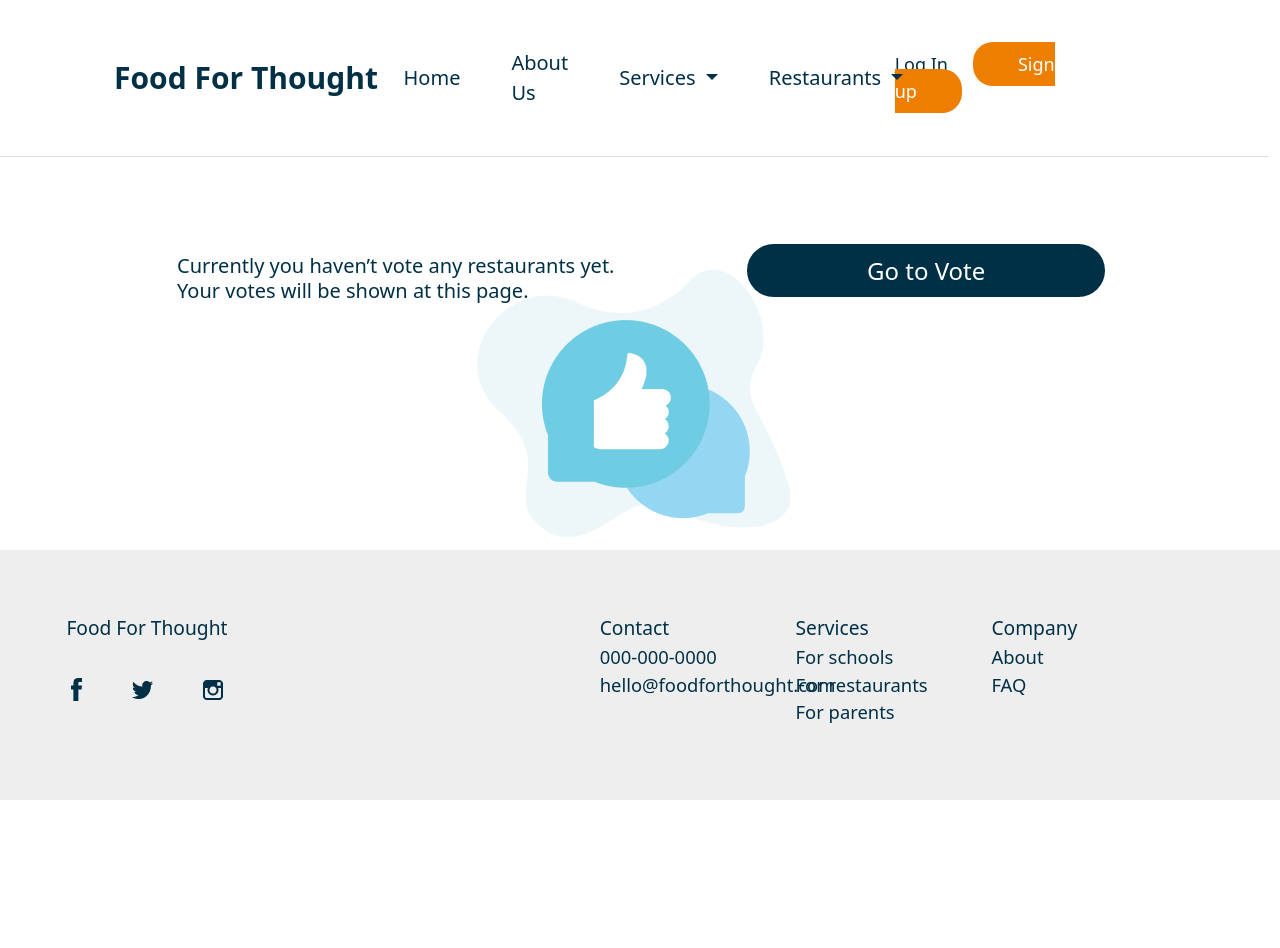
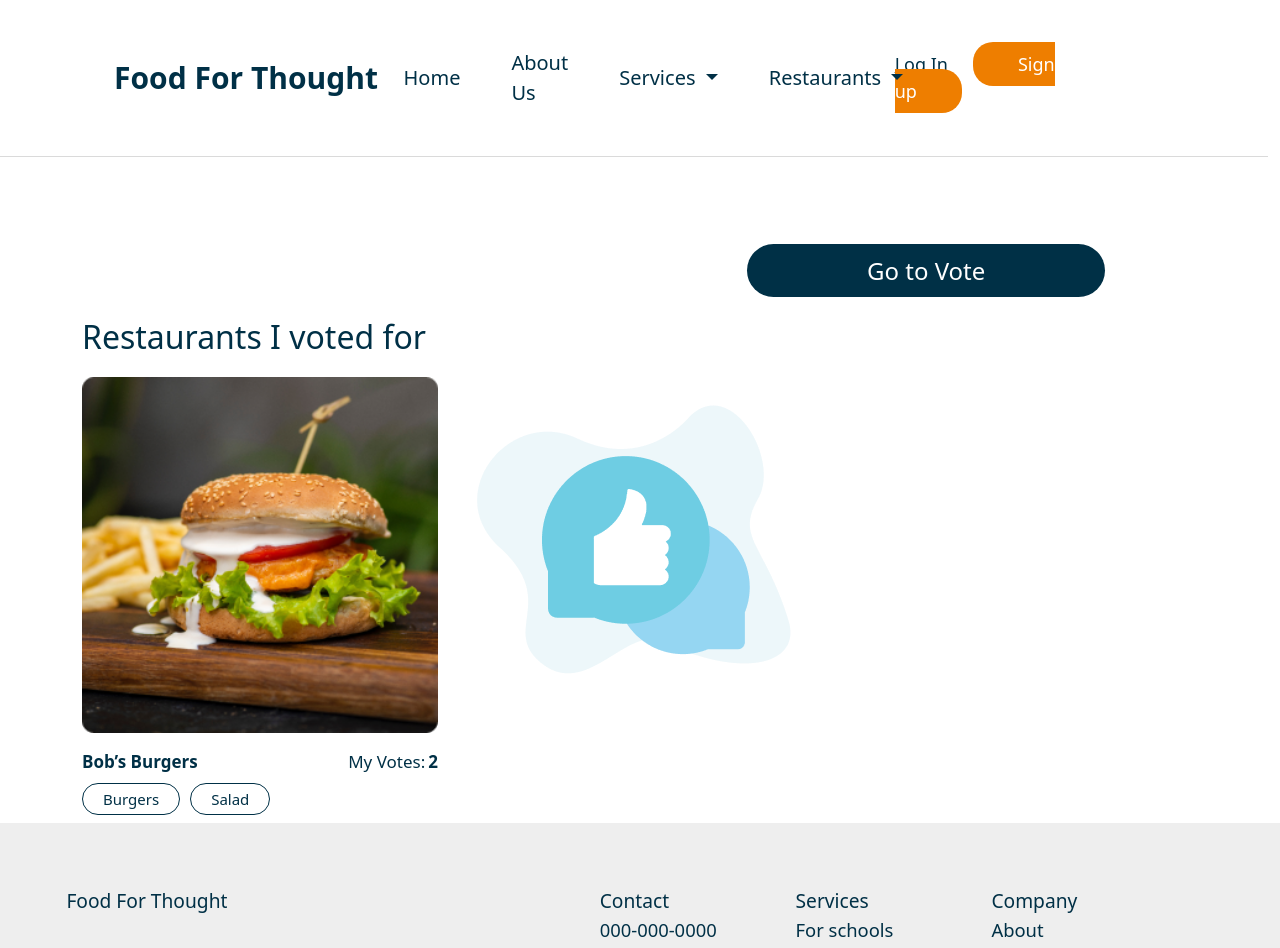
Before and after one commit to ivanLFN/thought-food-vue, a Vue app: page /account/user-votes in a window 1280 px wide. Shown: the top 948 px of the page. Before the commit the page ends 800 px from the top, so only its background shows below. Built offline with nearby package versions, Linux system fonts and the light colour scheme.

Commit message:
update: vote component

```diff
--- a/src/components/account_components/VoteComponent.vue
+++ b/src/components/account_components/VoteComponent.vue
@@ -1,8 +1,13 @@
 <template>
   <div class="row d-flex mt-5">
-    <div class="offset-1 col-6 pl-5 text">
-      Currently you haven’t vote any restaurants yet.<br>
-      Your votes will be shown at this page.
+    <div class="offset-1 col-6 pl-5">
+      <div
+        v-if="!AnyItems"
+        class="text"
+      >
+        Currently you haven’t vote any restaurants yet.<br>
+        Your votes will be shown at this page.
+      </div>
     </div>
     <div class="col-5">
       <a
@@ -13,12 +18,63 @@
       </a>
     </div>
   </div>
+
+  <div
+    v-if="AnyItems"
+    class=" mt-4"
+  >
+    <div class="header-voted">
+      Restaurants I voted for
+    </div>
+    <div class="row mt-3">
+      <div class="col-4">
+        <img
+          class="w-100 mb-3"
+          src="../../../public/images/restarant_prew_image.png"
+          alt="restarant"
+        >
+        <div class="row voted-restarants">
+          <div class="col">
+            <a
+              href="#"
+              class="restarant-link"
+            >
+              Bob’s Burgers
+            </a>
+          </div>
+          <div class="col">
+            <div class="d-flex justify-content-end">
+              <span class="my-votes">My Votes:</span>
+              2
+            </div>
+          </div>
+        </div>
+        <div class="d-flex tags py-2">
+          <div class="tag">
+            <div class="tag-name">
+              Burgers
+            </div>
+          </div>
+          <div class="tag">
+            <div class="tag-name">
+              Salad
+            </div>
+          </div>
+        </div>
+      </div>
+    </div>
+  </div>
 </template>
 
 <script>
 
 export default {
-  name: 'VoteComponent'
+  name: 'VoteComponent',
+  data () {
+    return {
+      AnyItems: true
+    }
+  }
 }
 </script>
 
@@ -40,4 +96,41 @@ export default {
   background-color:#003046;
   text-decoration: none;
 }
+
+.header-voted {
+  color: #003046;
+  font-weight: 500;
+  font-size: 32px;
+}
+
+.my-votes {
+  margin-right: 3px;
+  font-weight: 250;
+}
+
+.voted-restarants {
+  font-weight: 550;
+  font-size: 17px;
+  color: #003046;
+  text-decoration: none;
+}
+
+.restarant-link {
+  text-decoration: none;
+  color: #003046;
+}
+
+.tag {
+  text-align: center;
+  border: 1px solid #003046;
+  border-radius: 30px;
+  margin-right: 10px;
+  font-weight: 350;
+  font-size: 15px;
+  color: #003046;
+}
+
+.tag-name {
+  padding: 3px 20px;
+}
 </style>
```
